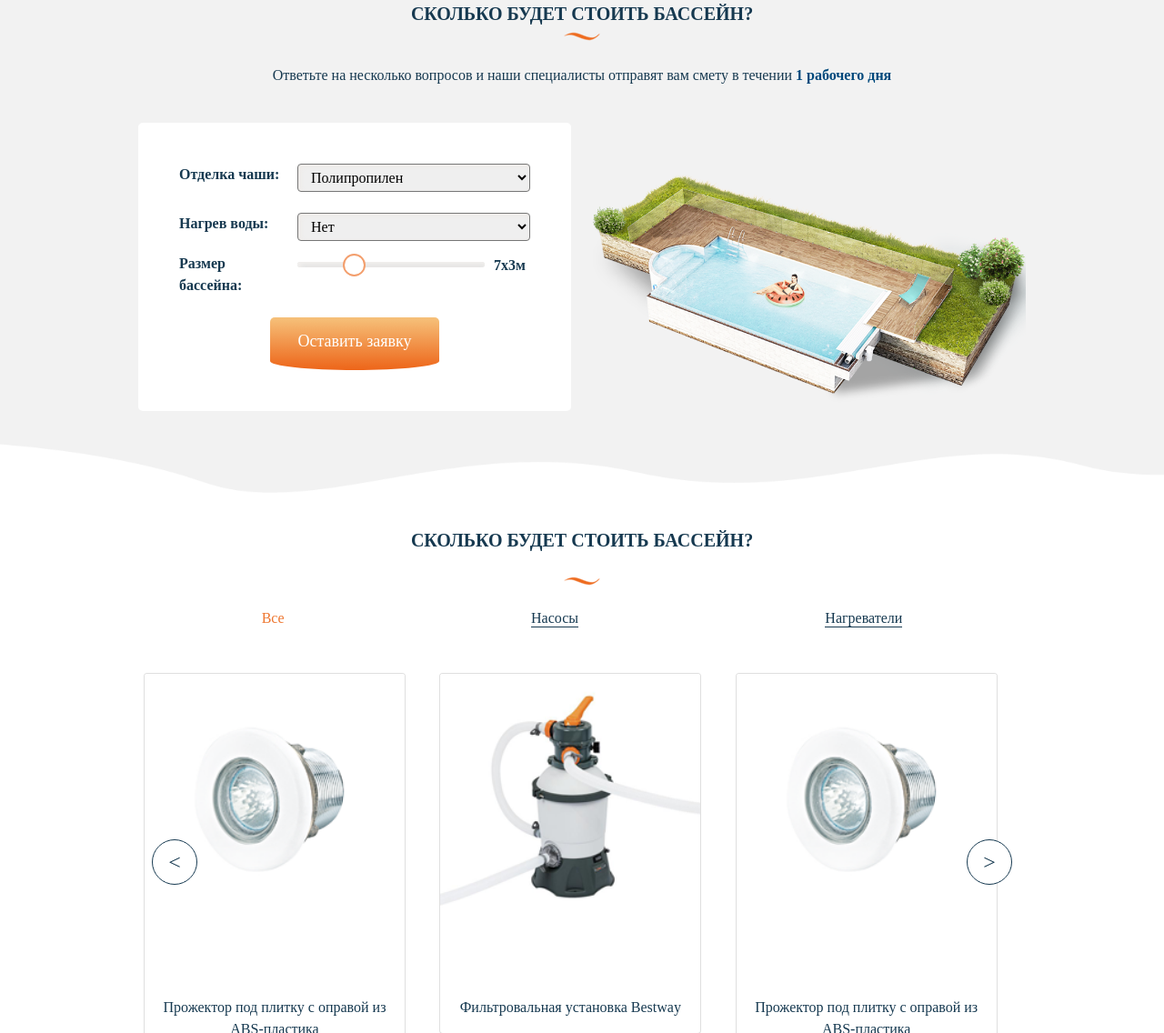
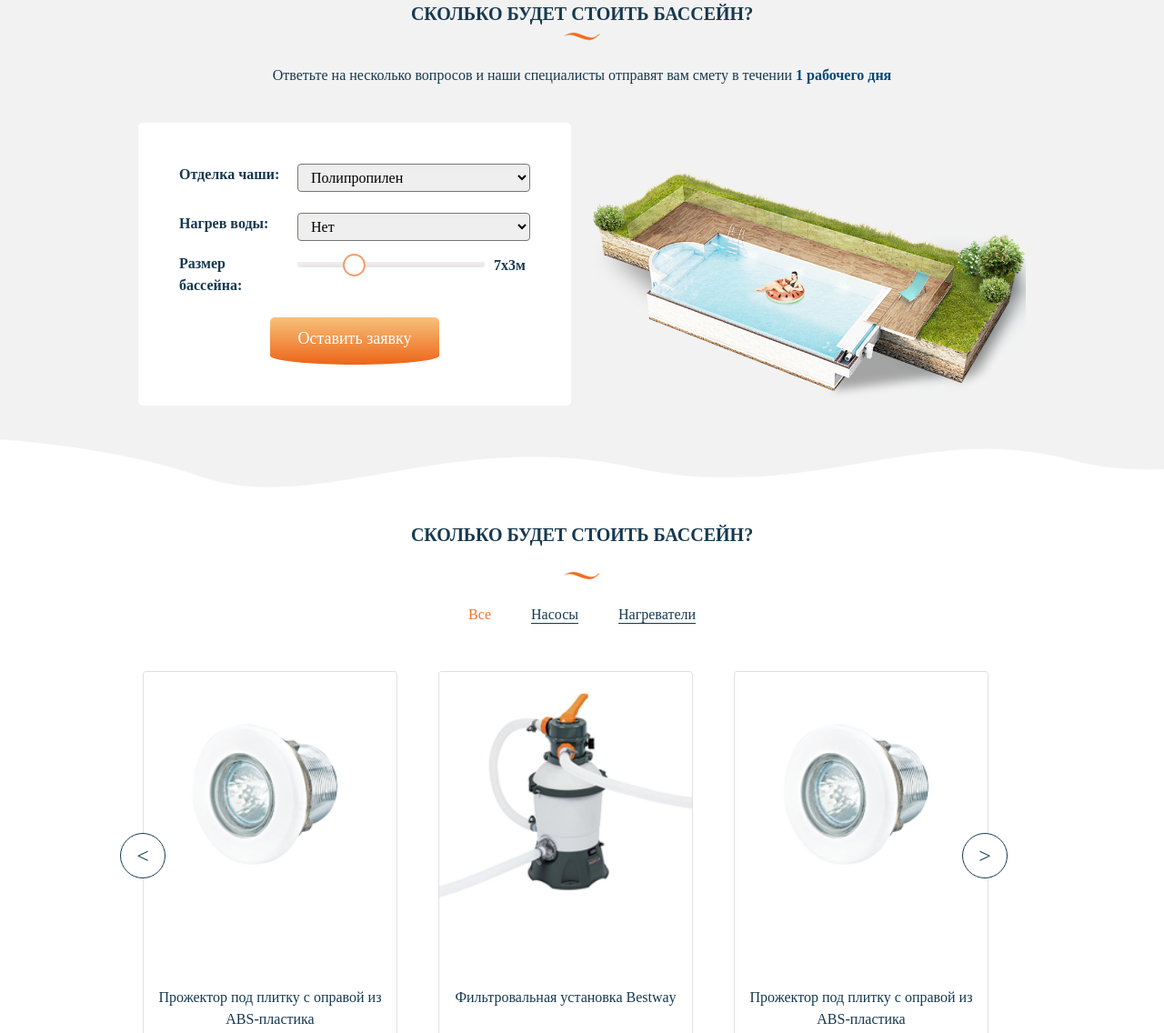
Before and after one commit to dworker863/Pool, a website: page assets/index.html in a window 1280 px wide. Shown: the part 1664-2800 px from the top of the page at 91% size. Drawn offline with Linux system fonts and the light colour scheme.

Commit message:
Goods section all screens

```diff
--- a/assets/index.html
+++ b/assets/index.html
@@ -192,14 +192,12 @@
         <div class="goods-items">
           <div class="owl-carousel">
             <div>
-              <div class="card" style="width: 18rem">
-                <div class="img-wrapper">
+              <div class="card">
                 <img
                   src="images/goods-image1.png"
                   class="card-img-top"
                   alt="Прожектор"
                 />
-                </div>
                 <div class="card-body">
                   <p class="card-text">
                     Прожектор под плитку с оправой из ABS-пластика
@@ -208,28 +206,24 @@
               </div>
             </div>
             <div>
-              <div class="card" style="width: 18rem">
-                <div class="img-wrapper">
+              <div class="card">
                 <img
                   src="images/goods-image2.png"
                   class="card-img-top"
                   alt="Bestway"
                 />
-                </div>
                 <div class="card-body">
                   <p class="card-text">Фильтровальная установка Bestway</p>
                 </div>
               </div>
             </div>
             <div>
-              <div class="card" style="width: 18rem">
-                <div class="img-wrapper">
+              <div class="card">
                 <img
                   src="images/goods-image1.png"
                   class="card-img-top"
                   alt="Прожектор"
                 />
-                </div>
                 <div class="card-body">
                   <p class="card-text">
                     Прожектор под плитку с оправой из ABS-пластика
@@ -238,14 +232,12 @@
               </div>
             </div>
             <div>
-              <div class="card" style="width: 18rem">
-                <div class="img-wrapper">
+              <div class="card">
                 <img
                   src="images/goods-image2.png"
                   class="card-img-top"
                   alt="Bestway"
                 />
-                </div>
                 <div class="card-body">
                   <p class="card-text">Фильтровальная установка Bestway</p>
                 </div>
--- a/assets/js/common.js
+++ b/assets/js/common.js
@@ -46,6 +46,7 @@ $(window).on('load', function () {
     loop: true,
     autoHeight: true,
     responsiveClass: true,
+    center: true,
     responsive: {
       0: {
         items: 1,
@@ -56,7 +57,8 @@ $(window).on('load', function () {
       880: {
         items: 3,
       },
-      1385: {
+      1200: {
+        items: 4,
         autoWidth: true,
       },
     },
--- a/assets/scss/_media.scss
+++ b/assets/scss/_media.scss
@@ -35,6 +35,22 @@
   .short-description {
     max-width: 500px;
     padding-left: 60px;
+  }
+
+  .goods-items {
+    .owl-nav {
+      .owl-prev {
+        left: -20px;
+      }
+
+      .owl-next {
+        right: 20px;
+      }
+    }
+  }
+
+  .card {
+    margin-right: 40px;
   }
 }
 
--- a/assets/scss/styles.scss
+++ b/assets/scss/styles.scss
@@ -168,8 +168,8 @@ body {
 }
 
 .submit {
-  padding-top: 13px;
-  padding-bottom: 18px;
+  padding-top: 10px;
+  padding-bottom: 15px;
   padding-right: 30px;
   padding-left: 30px;
   border-radius: 10px;
@@ -354,28 +354,47 @@ body {
 
 .goods {
   padding-top: 40px;
+  padding-bottom: 40px;
   text-align: center;
+
+  .submit {
+    background: $primary;
+  }
 }
 
 .goods-types {
-  display: flex;
-  justify-content: space-around;
   margin-bottom: 50px;
 }
 
 .goods-type {
   display: inline-block;
   line-height: 1.2rem;
+  margin-right: 40px;
   border-bottom: 1px solid $font-color;
 
   &.active {
     color: $active-color;
     border: none;
   }
+
+  &:last-child {
+    margin-right: 0;
+  }
 }
 
 .goods-items {
   position: relative;
+  .owl-carousel {
+    max-width: 100%;
+    .owl-stage {
+      display: flex;
+      align-items: stretch;
+
+      .owl-item > div {
+        height: 100%;
+      }
+    }
+  }
   .owl-nav {
     position: absolute;
     z-index: 2;
@@ -410,6 +429,7 @@ body {
 
 .card {
   margin-left: 5px;
+  height: 100%;
 }
 
 @import 'media';
```
Also changed, not shown: assets/css/styles.css, assets/js/scripts.min.js. Lines whose indentation alone changed are shown as unchanged.
